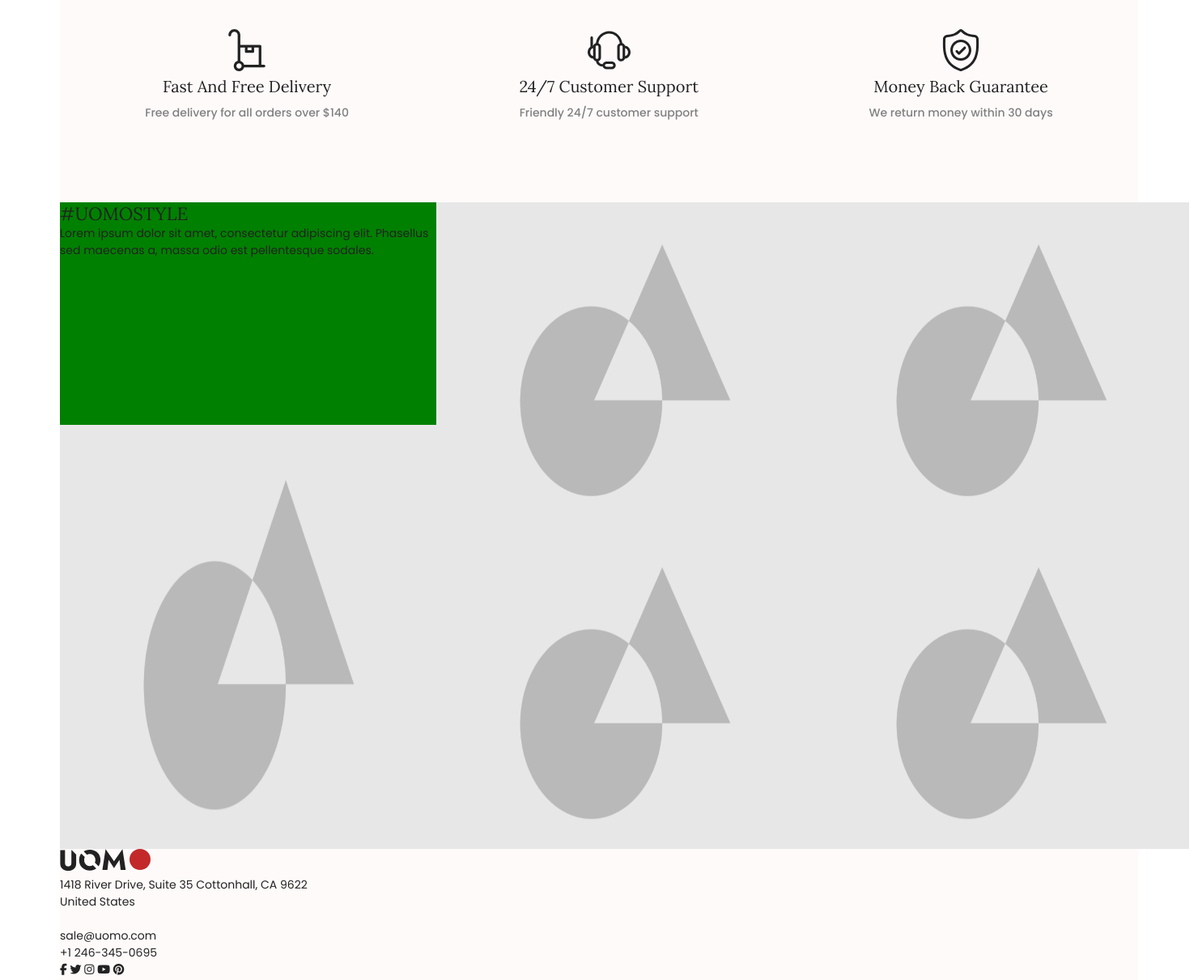
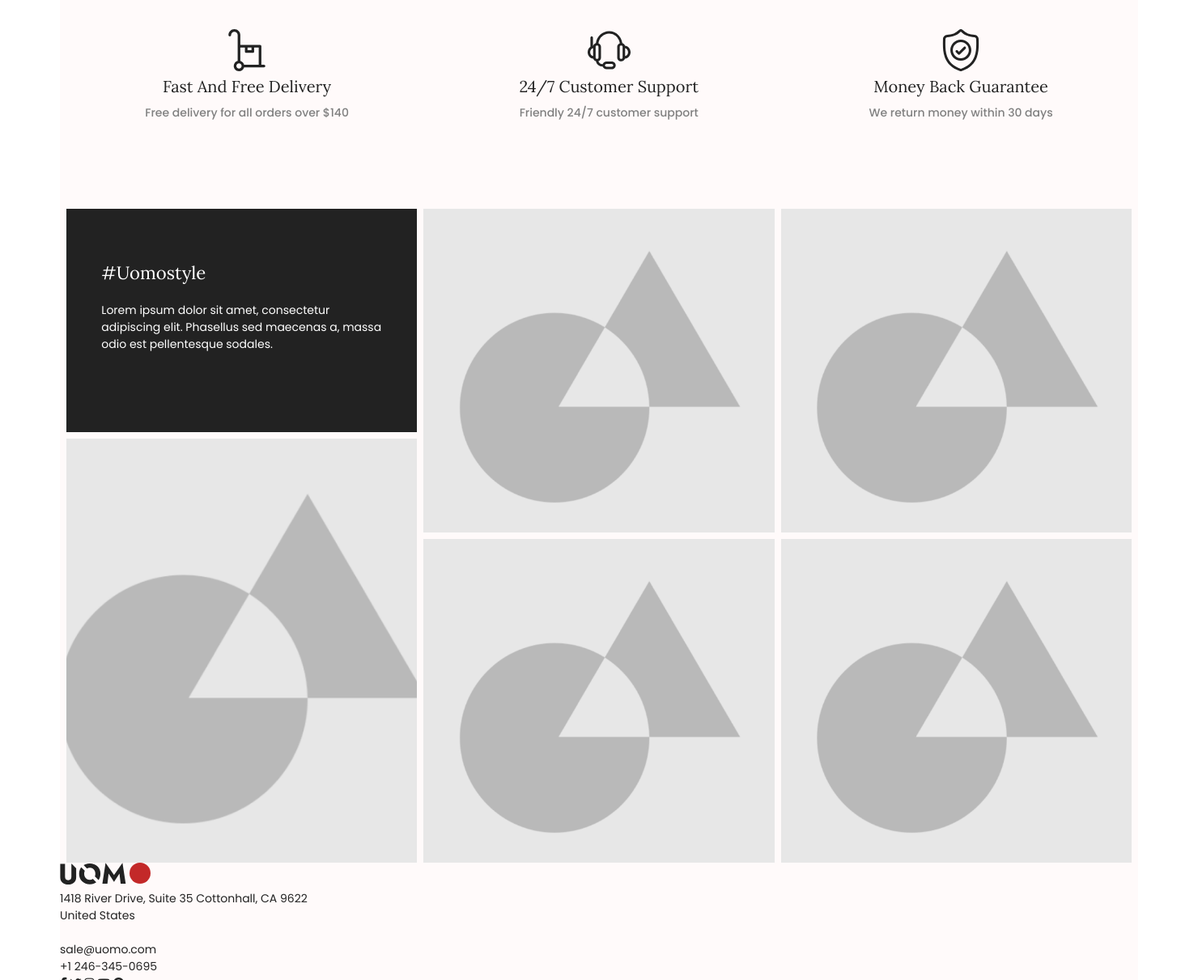
Before and after one commit to tijndk/codecrashers-testing, a PHP site: page / in a window 1480 px wide. Shown: the part 3313-4524 px from the top of the page at 81% size. Run offline with PHP 8.4, Linux system fonts and the light colour scheme; some libraries are stand-ins or nearby versions.

Commit message:
Instagram Gallery

```diff
--- a/CSS/Eindopdracht/css/general.css
+++ b/CSS/Eindopdracht/css/general.css
@@ -45,7 +45,7 @@ h1 {
     font-size: 3vw;
 }
 h2 {
-    font-size: 1.5vw;
+    font-size: max(20px, 1.5vw);
 }
 h3 {
     font-size: 20px;
@@ -705,35 +705,47 @@ div#promises p {
     font-weight: 500;
     color: var(--color-three);
 }
+/* EINDE van plaatjes */
+
 
 /* Het gedeelte met de fotos en "#Uomostyle" */
-div#instagram-gallery {
-    display: grid;
-    grid-template-columns: 465px 465px 465px;   /* maak responsive!!! */
-    grid-template-rows: 275px 124px 400px;      /* maak responsive!!! */
-    grid-template-areas:
-    'uomostyle pic-2 pic-3'
-    'pic-1 pic-2 pic-3'
-    'pic-1 pic-4 pic-5';
+.instagram-gallery.row {
+    padding: 0 4px;
+    display: flex;
+    justify-content: center;
 }
 
-div#instagram-gallery > section {
-    grid-area: uomostyle;
+.instagram-gallery section {
+    height: 276px;
+    margin-top: 8px;
+    color: white;
+    background-color: var(--color-one);
 }
-div#instagram-gallery > img:first-of-type {
-    grid-area: pic-1;
+
+.instagram-gallery h2, .instagram-gallery p {
+    padding: 0 10%;
 }
-div#instagram-gallery > img:nth-of-type(2) {
-    grid-area: pic-2;
+.instagram-gallery h2 {
+    padding-top: 15%;
+    padding-bottom: 5%;
 }
-div#instagram-gallery > img:nth-of-type(3) {
-    grid-area: pic-3;
+
+.instagram-gallery h2 a {
+    color: white;
+    text-transform: capitalize;
 }
-div#instagram-gallery > img:nth-of-type(4) {
-    grid-area: pic-4;
+
+.column {
+    width: 33%;
+    max-width: 465px;
+    padding: 0 4px;
 }
-div#instagram-gallery > img:last-of-type {
-    grid-area: pic-5;
+
+.column img {
+    width: 100%;
+    margin-top: 8px;
+    vertical-align: middle;
+    object-fit: cover;
 }
 /* -EINDE van content gedeelte- */
 
--- a/CSS/Eindopdracht/index.html
+++ b/CSS/Eindopdracht/index.html
@@ -503,16 +503,22 @@
                             </figcaption>
                         </figure>
                     </div>
-                    <div id="instagram-gallery" style="background-color: green;">
+                    <div class="instagram-gallery row">
+                        <div class="column">
                             <section>
                                 <h2><a href="https://www.instagram.com" target="_blank">#Uomostyle</a></h2>
                                 <p>Lorem ipsum dolor sit amet, consectetur adipiscing elit. Phasellus sed maecenas a, massa odio est pellentesque sodales.</p>
                             </section>
                             <img src="images/placeholder.png" width="465" height="524" alt="placeholder">
+                        </div>
+                        <div class="column">
                             <img src="images/placeholder.png" width="465" height="400" alt="placeholder">
                             <img src="images/placeholder.png" width="465" height="400" alt="placeholder">
+                        </div>
+                        <div class="column">
                             <img src="images/placeholder.png" width="465" height="400" alt="placeholder">
                             <img src="images/placeholder.png" width="465" height="400" alt="placeholder">
+                        </div>
                     </div>
                 </div>
             </section>
```
Lines whose indentation alone changed are shown as unchanged.
